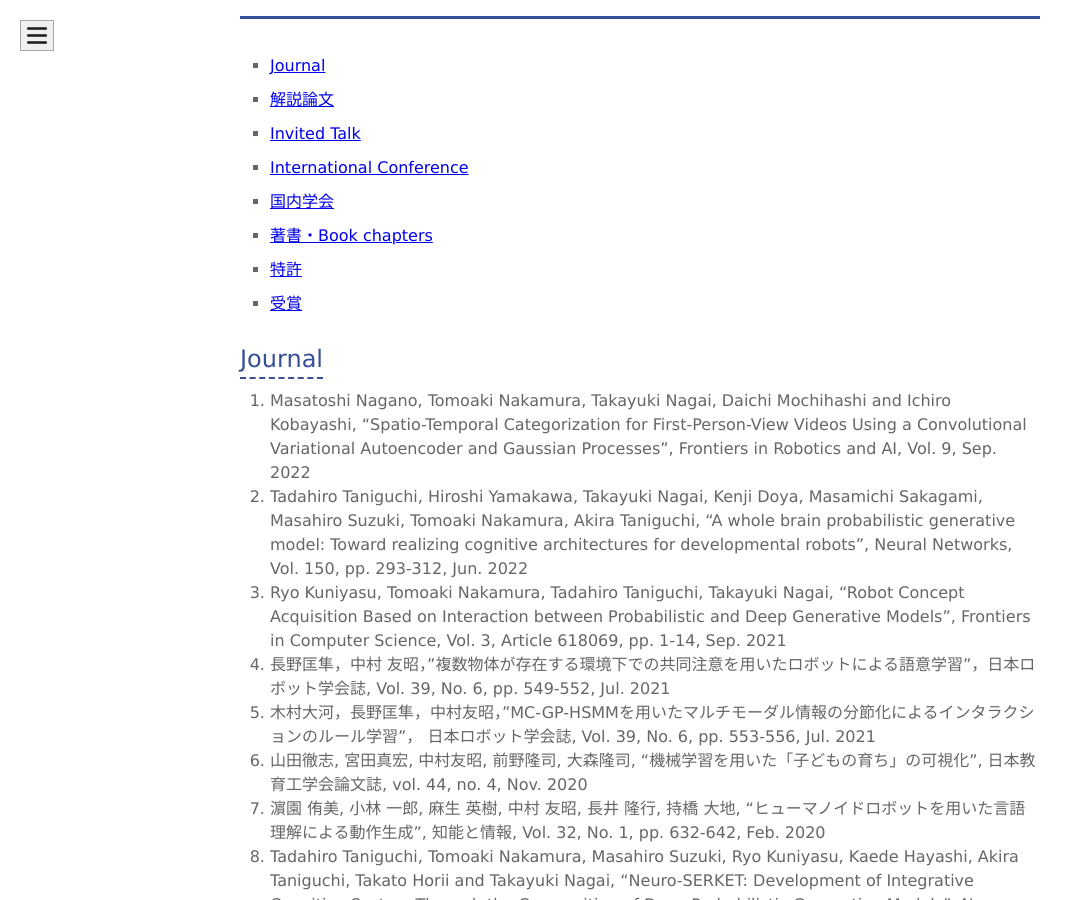
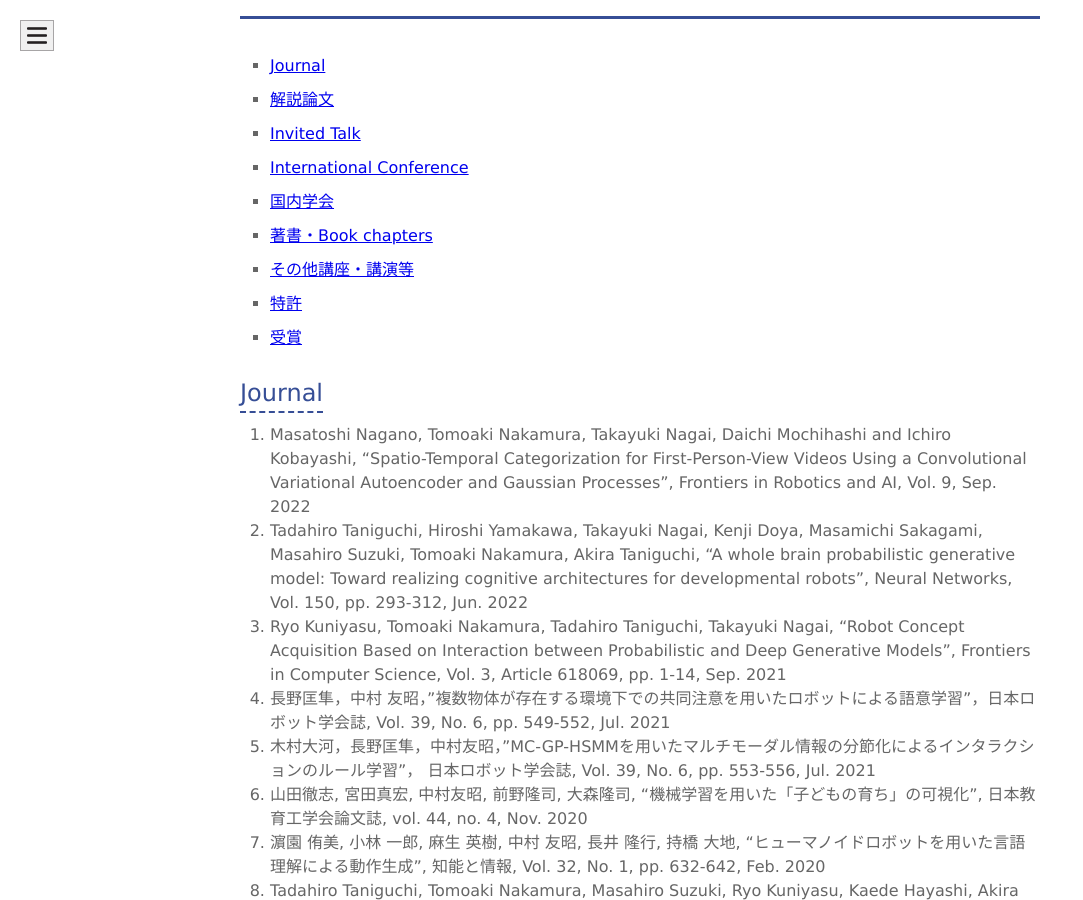
Before and after one commit to naka-lab/naka-lab.github.io, a Jekyll site: the page built from subpages/pub.md, in a window 1280 px wide and 900 px high, scrolled down 596 px. Shown: the whole window, without its empty margins (0-1083 px from the left). Built offline with Jekyll 4.4.1, drawn with Linux system fonts in a browser that asks for light colours.

Commit message:
Update pub.md

```diff
--- a/subpages/pub.md
+++ b/subpages/pub.md
@@ -11,6 +11,7 @@ layout: default
 - [International Conference](#international-conference)
 - [国内学会](#国内学会)
 - [著書・Book chapters](#著書・book-chapters)
+- [その他講座・講演等](#その他講座・講演等)
 - [特許](#特許)
 - [受賞](#受賞)
 
```
